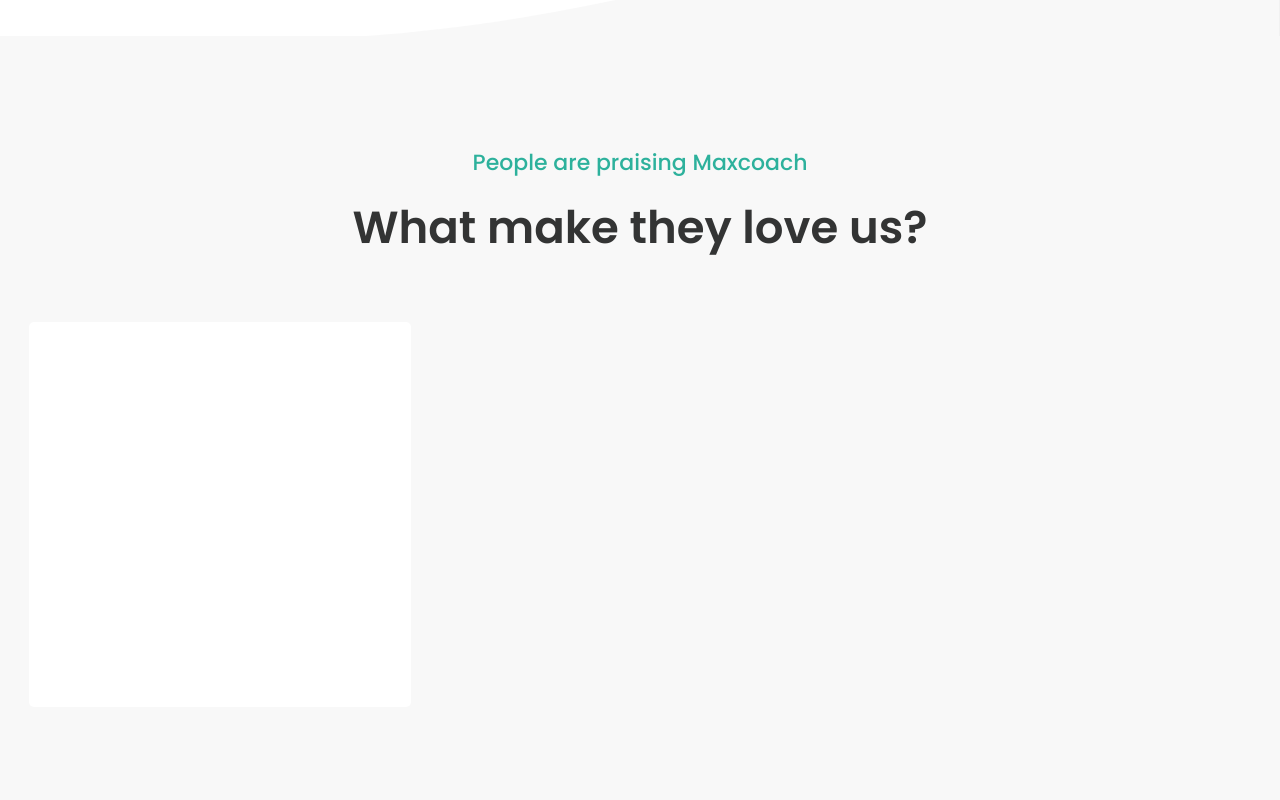
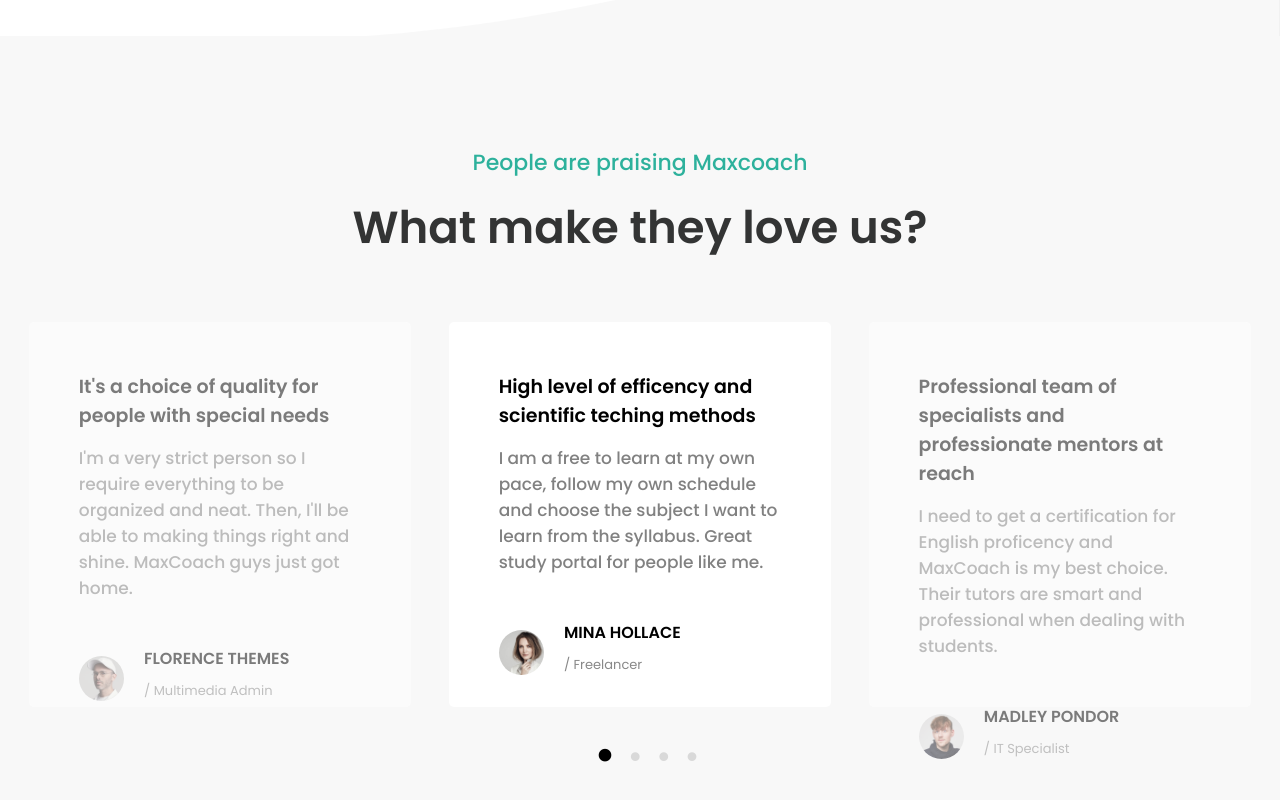
Before and after one commit to Pharnassus/proj-html-vuejs, a website: page index.html in a window 1280 px wide. Shown: the part 5614-6414 px from the top of the page. Drawn offline with nearby package versions, Linux system fonts and the light colour scheme.

Commit message:
main - section 6

```diff
--- a/index.html
+++ b/index.html
@@ -347,10 +347,54 @@
         <p class="subtitle">What make they love us?</p>
         <div class="feed_section">
 
-          <div class="feed_box">
-
+          <div class="feed_box opacity_testimonial">
+            <h4>It's a choice of quality for people with special needs</h4>
+            <p>I'm a very strict person so I require everything to be organized and neat. Then, I'll be able to making things right and shine. MaxCoach guys just got home.</p>
+            <div class="student_id clearfix">
+              <div class="student_img">
+                <img src="img/testimonial-avata-03.jpg" alt="Avatar Testimonial">
+              </div>
+              <div class="student_name">
+                <span>FLORENCE THEMES</span>
+                <span>/ Multimedia Admin</span>
+              </div>
+            </div>
           </div>
 
+          <div class="feed_box">
+            <h4>High level of efficency and scientific teching methods</h4>
+            <p>I am a free to learn at my own pace, follow my own schedule and choose the subject I want to learn from the syllabus. Great study portal for people like me.</p>
+            <div class="student_id clearfix">
+              <div class="student_img">
+                <img src="img/testimonial-avata-02.jpg" alt="Avatar Testimonial">
+              </div>
+              <div class="student_name">
+                <span>MINA HOLLACE</span>
+                <span>/ Freelancer</span>
+              </div>
+            </div>
+          </div>
+
+          <div class="feed_box opacity_testimonial">
+            <h4>Professional team of specialists and professionate mentors at reach</h4>
+            <p>I need to get a certification for English proficency and MaxCoach is my best choice. Their tutors are smart and professional when dealing with students.</p>
+            <div class="student_id clearfix">
+              <div class="student_img">
+                <img src="img/testimonial-avata-04.jpg" alt="Avatar Testimonial">
+              </div>
+              <div class="student_name">
+                <span>MADLEY PONDOR</span>
+                <span>/ IT Specialist</span>
+              </div>
+            </div>
+          </div>
+
+        </div>
+        <div class="circle_slider">
+          <i class="fas fa-circle"></i>
+          <i class="fas fa-circle"></i>
+          <i class="fas fa-circle"></i>
+          <i class="fas fa-circle"></i>
         </div>
       </section>
       <!-- /main6 -->
--- a/src/partials/_main.scss
+++ b/src/partials/_main.scss
@@ -509,12 +509,77 @@
       display: flex;
       justify-content: space-between;
 
+      .feed_box.opacity_testimonial{
+        opacity: 0.5;
+      }
       .feed_box{
         background: white;
         width: 31.3%;
         height: 385px;
         padding: 50px;
         border-radius: 5px;
+        text-align: left;
+        h4{
+          font-size: 19px;
+          font-weight: 600;
+        }
+        p{
+          font-size: 17px;
+          font-weight: 500;
+          color: #818181;
+          margin-top: 15px;
+        }
+
+        .student_id{
+          width: 100%;
+          height: 75px;
+          margin-top: 40px;
+
+          .student_img{
+            width: 16%;
+            height: 100%;
+            float: left;
+            display: flex;
+            img{
+              width: 100%;
+              border-radius: 50%;
+              align-self: center;
+            }
+          }
+          .student_name{
+            width: 84%;
+            height: 100%;
+            float: left;
+            padding: 5px 20px;
+            span{
+              display: block;
+            }
+            span:first-of-type{
+              font-weight: 600;
+            }
+            span:last-of-type{
+              color: #888888;
+              font-size: 13px;
+              margin-top: 10px;
+            }
+          }
+        }
+      }
+    }
+    .circle_slider{
+      height: 20px;
+      width: 300px;
+      margin: 35px auto;
+      i:first-child{
+        color: black;
+        font-size: 13px;
+      }
+      i{
+        display: inline-block;
+        margin-left: 15px;
+        color: #D9D9D9;
+        font-size: 9px;
+        cursor: pointer;
       }
     }
   }
--- a/webpack.mix.js
+++ b/webpack.mix.js
@@ -1,7 +1,3 @@
 let mix = require('laravel-mix');
 
 mix.sass('src/app.scss', 'css');
-
-mix.sass('src/app.scss', 'dist').options({
-    processCssUrls: false // questa opzione fa in modo da non modificare i percorsi delle immagini
-});
```
Also changed, not shown: css/app.css.
